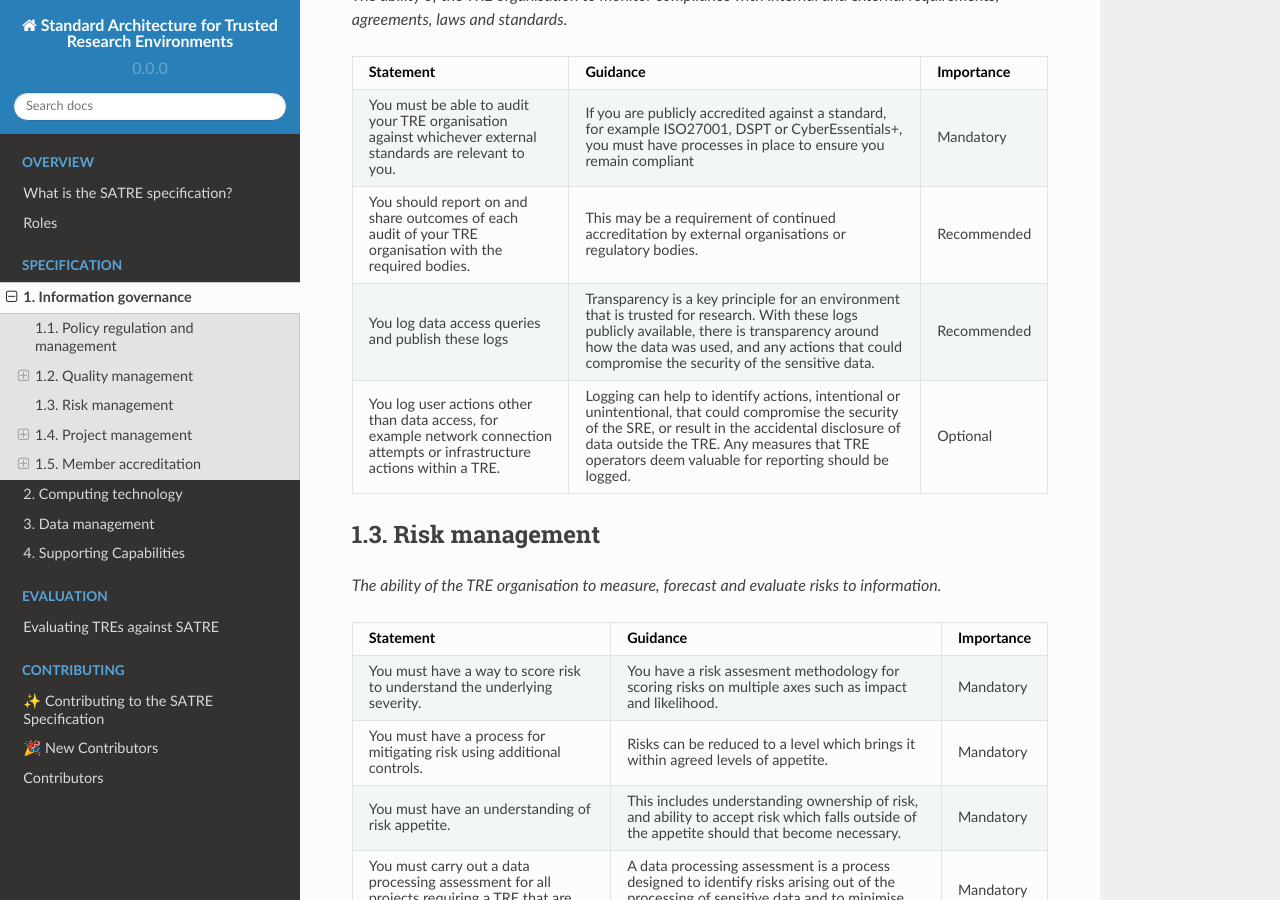
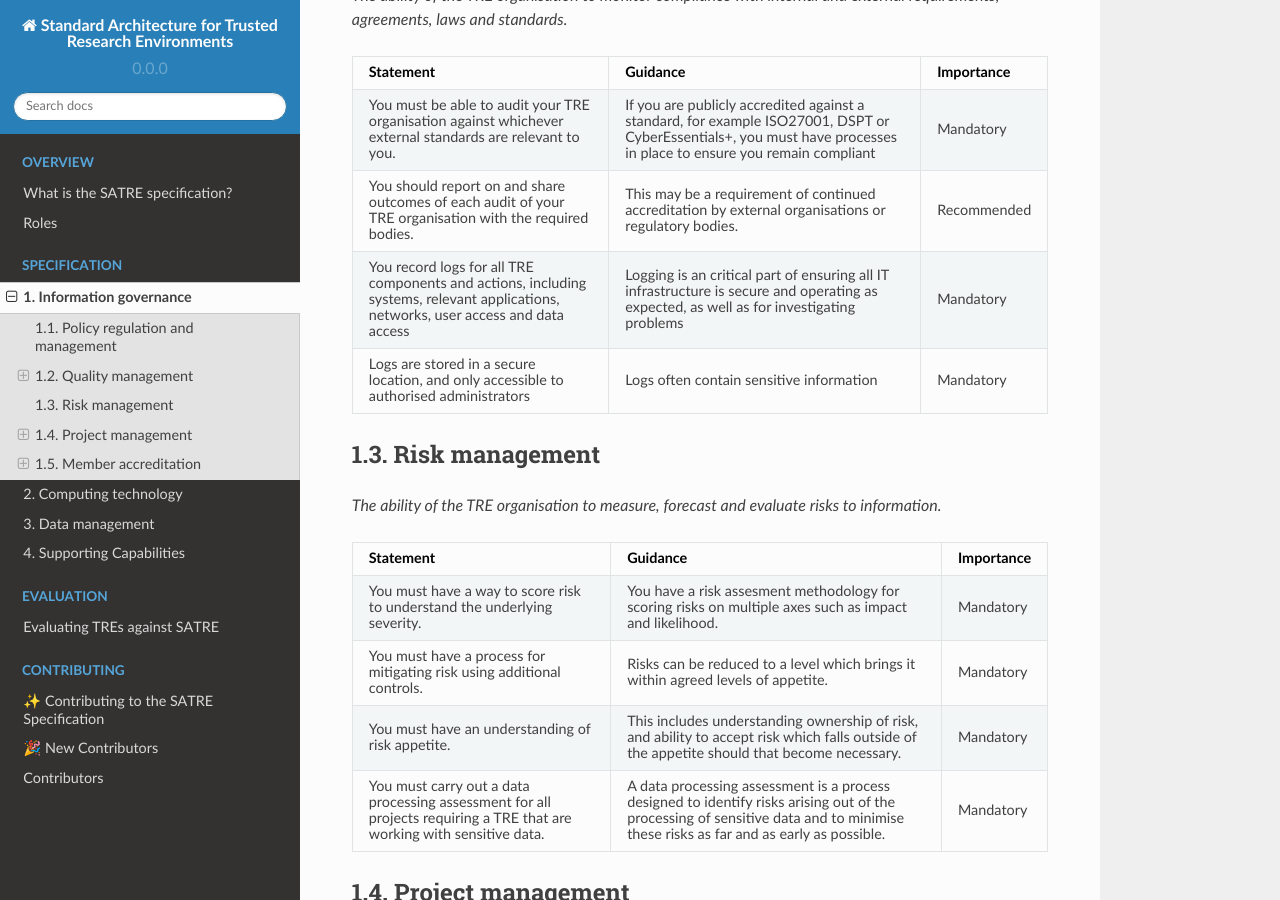
Before and after one commit to sa-tre/satre-specification, a Sphinx documentation site: the page built from docs/source/pillars/information_governance.md, in a window 1280 px wide and 900 px high, scrolled down 1749 px. Built offline with Sphinx 7.4.7 and the Read the Docs theme 2.0.0, drawn with Linux system fonts in a browser that asks for light colours.

Commit message:
:memo: Apply change from @manics
Co-authored-by: Simon Li <orpheus+devel@gmail.com>

````diff
--- a/docs/source/pillars/information_governance.md
+++ b/docs/source/pillars/information_governance.md
@@ -91,14 +91,12 @@ _The ability of the TRE organisation to monitor compliance with internal and ext
 * - You should report on and share outcomes of each audit of your TRE organisation with the required bodies.
   - This may be a requirement of continued accreditation by external organisations or regulatory bodies.
   - Recommended
-* - You log data access queries and publish these logs
-  - Transparency is a key principle for an environment that is trusted for research.
-    With these logs publicly available, there is transparency around how the data was used, and any actions that could compromise the security of the sensitive data.
-  - Recommended
-* - You log user actions other than data access, for example network connection attempts or infrastructure actions within a TRE.
-  - Logging can help to identify actions, intentional or unintentional, that could compromise the security of the SRE, or result in the accidental disclosure of data outside the TRE.
-    Any measures that TRE operators deem valuable for reporting should be logged.
-  - Optional
+* - You record logs for all TRE components and actions, including systems, relevant applications, networks, user access and data access
+  - Logging is an critical part of ensuring all IT infrastructure is secure and operating as expected, as well as for investigating problems
+  - Mandatory
+* - Logs are stored in a secure location, and only accessible to authorised administrators
+  - Logs often contain sensitive information
+  - Mandatory
 ```
 
 ## Risk management
````
